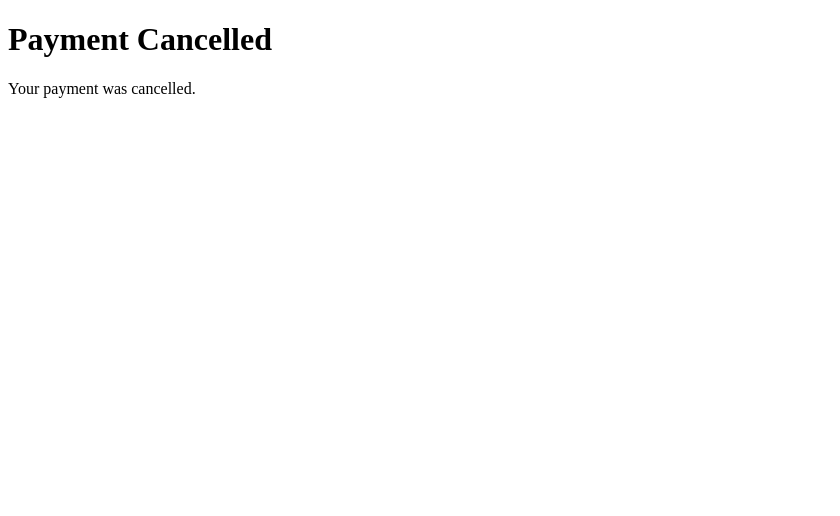
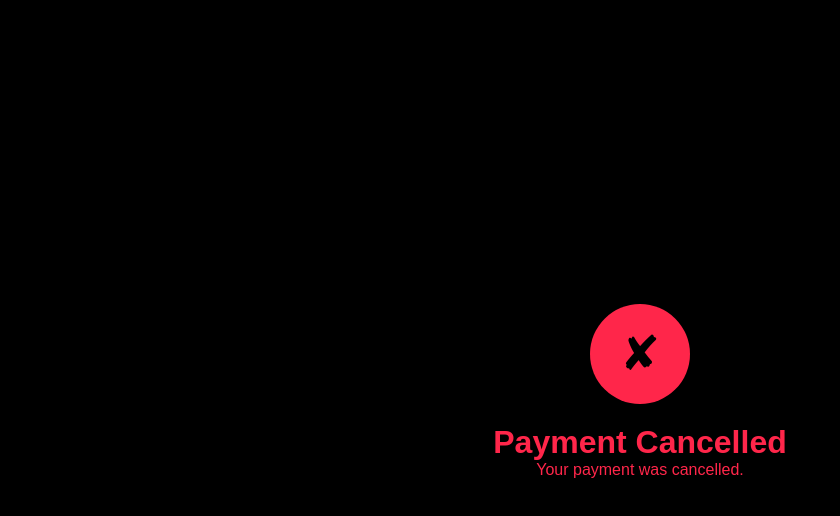
Before and after one commit to StephenOladoke/dailytradetracker, a website: page public/cancel.html in a window 1280 px wide. Shown: the whole page, without its empty margins (0-840 px from the left). Drawn offline with Linux system fonts and the light colour scheme.

Commit message:
worked on cancel page

```diff
--- a/public/cancel.html
+++ b/public/cancel.html
@@ -5,9 +5,63 @@
   <meta charset="UTF-8">
   <meta name="viewport" content="width=device-width, initial-scale=1.0">
   <title>Payment Cancelled</title>
+  <style>
+    body {
+      background-color: #000;
+      color: #ff264a;
+      font-family: Arial, sans-serif;
+      display: flex;
+      justify-content: center;
+      align-items: center;
+      height: 100vh;
+      margin: 0;
+    }
+    .container {
+      text-align: center;
+    }
+    .icon-container {
+      display: inline-block;
+      justify-content: center;
+      align-items: center;
+      border-radius: 50%;
+      width: 100px;
+      height: 100px;
+      background-color: #ff264a;
+      margin-bottom: 20px;
+    }
+    .icon {
+      color: #000;
+      font-size: 48px;
+      line-height: 100px; /* Vertically center the icon */
+      display: inline-block; /* Ensures proper centering */
+    }
+    h1, p {
+      margin: 0;
+    }
+    .download-button {
+      background-color: #ff264a;
+      color: #000;
+      border: none;
+      padding: 10px 20px;
+      font-size: 18px;
+      border-radius: 5px;
+      text-decoration: none;
+      cursor: pointer;
+      transition: background-color 0.3s;
+      display: inline-block; /* Ensure button is displayed inline */
+    }
+    .download-button:hover {
+      background-color: #ff3f63;
+    }
+  </style>
 </head>
 <body>
-  <h1>Payment Cancelled</h1>
-  <p>Your payment was cancelled.</p>
+  <div class="container">
+    <div class="icon-container">
+      <span class="icon">&#10008;</span>
+    </div>
+    <h1>Payment Cancelled</h1>
+    <p>Your payment was cancelled.</p><br>
+  </div>
 </body>
 </html>
--- a/public/client.js
+++ b/public/client.js
@@ -1,6 +1,7 @@
 const stripe = Stripe('pk_live_51PGnOZEePaIrUnLNbTcjzEUYQUwGpYfwYz7y1EDXqqJWH1lFCeKX9c8FF2G85DKyPIYUx5u0t9XyfdKxBPvIAKOx001bDOhWqa');
 
 const paymentForm = document.getElementById('contact-form');
+
 
 paymentForm.addEventListener('submit', async (event) => {
     event.preventDefault();
--- a/server.js
+++ b/server.js
@@ -27,7 +27,7 @@ app.post('/create-checkout-session', async (req, res) => {
           product_data: {
             name: 'Notion Template',
           },
-          unit_amount: 500000, // $10.00
+          unit_amount: 100000, // $10.00
         },
         quantity: 1,
       }],
```
